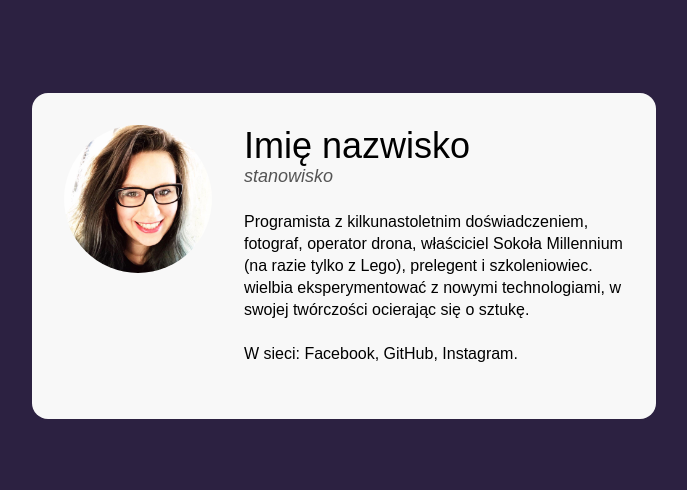
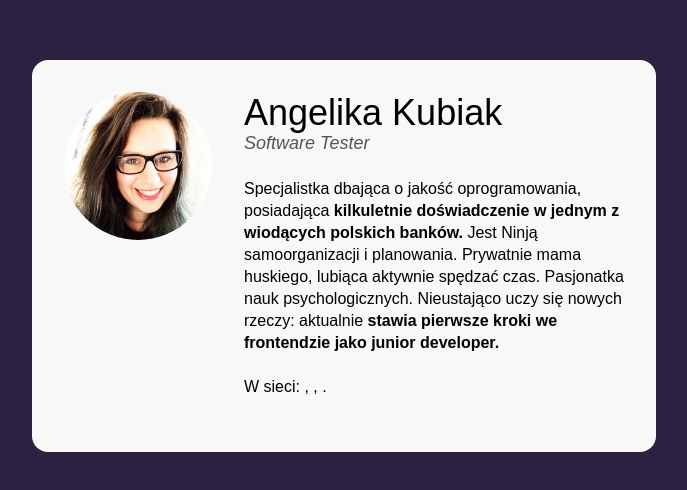
Before and after one commit to Angelika-Borko/business-card, a plain HTML site: page index.html in a window 1280 px wide. Shown: the part 144-634 px from the top of the page, without its empty margins (296-983 px from the left). Drawn offline with Linux system fonts and the light colour scheme.

Commit message:
My own desription was added.

```diff
--- a/index.html
+++ b/index.html
@@ -14,18 +14,19 @@
         <div>
           <header>
             <h1 class="person__name">
-              Imię nazwisko
+              Angelika Kubiak
             </h1>
-            <p class="person__position">stanowisko</p>
+            <p class="person__position">Software Tester</p>
           </header>
           <p class="person__description">
-            Programista z kilkunastoletnim doświadczeniem, fotograf, operator
-            drona, właściciel Sokoła Millennium (na razie tylko z Lego),
-            prelegent i szkoleniowiec. wielbia eksperymentować z nowymi
-            technologiami, w swojej twórczości ocierając się o sztukę.
+            Specjalistka dbająca o jakość oprogramowania, posiadająca
+            <strong>kilkuletnie doświadczenie w jednym z wiodących polskich banków.</strong> Jest Ninją samoorganizacji i
+            planowania. Prywatnie mama huskiego, lubiąca aktywnie spędzać czas. Pasjonatka nauk psychologicznych. Nieustająco
+            uczy się nowych rzeczy: aktualnie <strong>stawia pierwsze kroki we
+            frontendzie jako junior developer.</strong>
           </p>
           <p class="person__description--web">
-            W sieci: Facebook, GitHub, Instagram.
+            W sieci: <a href=""Facebook></a>, <a href=""GitHub></a>, <a href="" Instagram></a>.
           </p>
         </div>
       </article>
```
